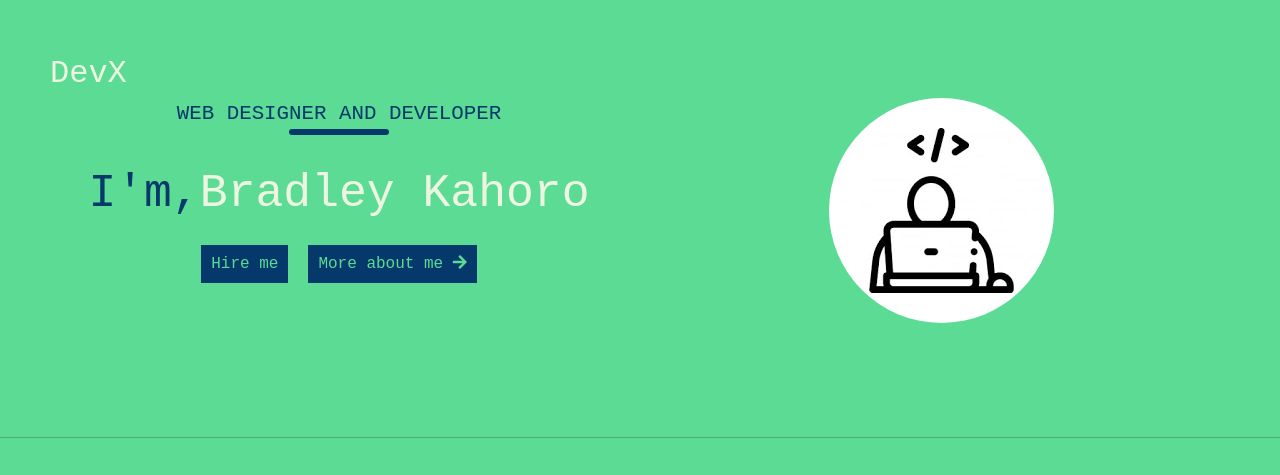
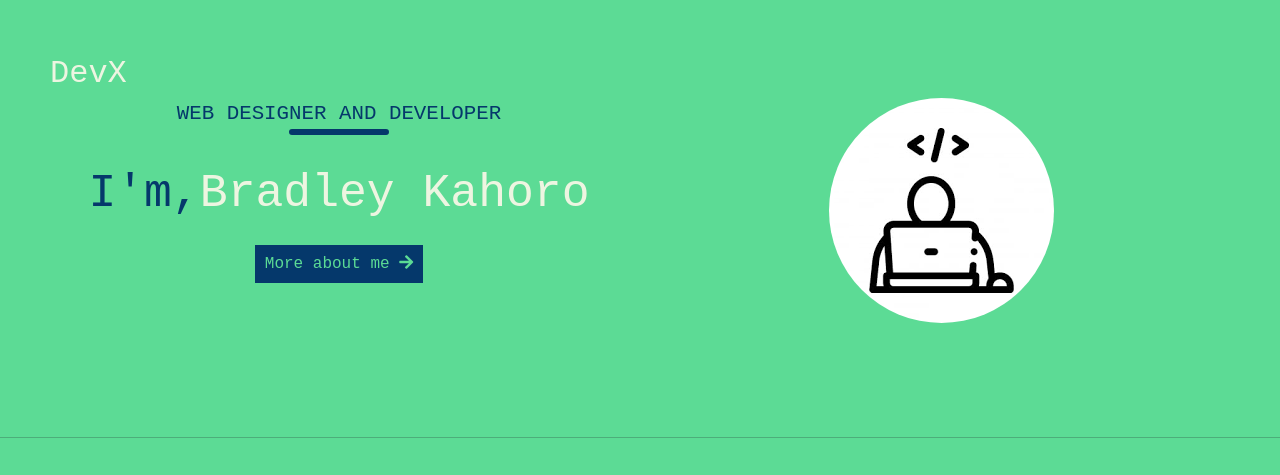
Before and after one commit to kahoro22/portfolio, a plain HTML site: page index.html in a window 1280 px wide. Shown: the part 96-571 px from the top of the page. Drawn offline with nearby package versions, Linux system fonts and the light colour scheme.

Commit message:
Update index.html

```diff
--- a/index.html
+++ b/index.html
@@ -24,7 +24,7 @@
           <div class="collapse navbar-collapse" id="navbarSupportedContent">
             <ul class="navbar-nav sticky-top mx-auto mb-2 mb-lg-0">
               <li class="nav-item">
-                <a class="nav-link" aria-current="page" href="index.html">Home</a>
+                <a class="nav-link" href="index.html">Home</a>
               </li>
               <li class="nav-item">
                 <a class="nav-link" href="about.html">About</a>
@@ -59,12 +59,6 @@
                 </span>
                 <br>
                 <span class="banner-col">
-                    <a class="custom-link" href="#">
-                        <span class="banner-buttons">
-                            Hire me
-                        </span>
-                    </a>
-
                     <a class="custom-link" href="about.html">
                         <span class="banner-buttons">
                             More about me <i class="fas fa-arrow-right"></i>
```
